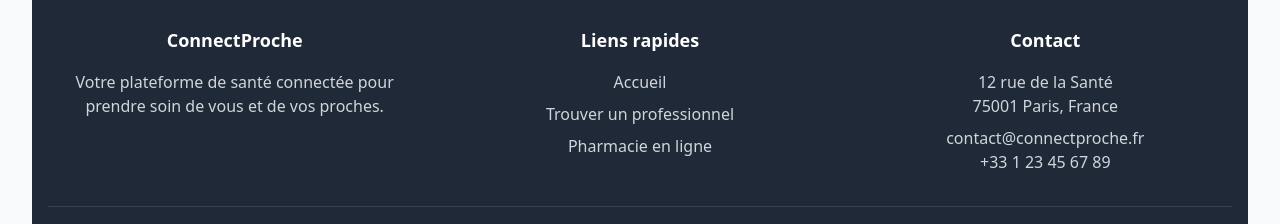
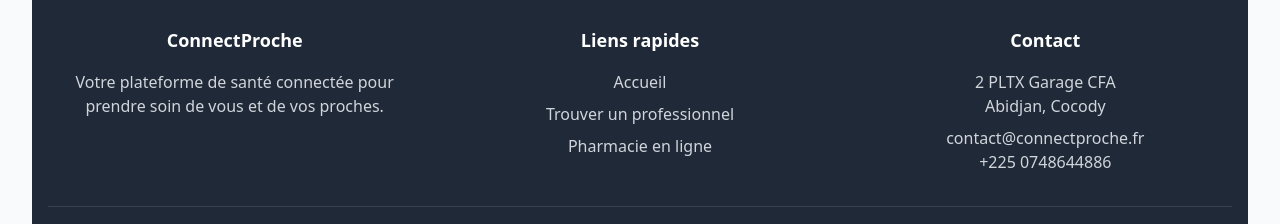
Before and after one commit to yaokouame/connect-proche, a React (Vite) app: page / in a window 1280 px wide. Shown: the part 1501-1725 px from the top of the page. Built offline with nearby package versions, Linux system fonts and the light colour scheme.

Commit message:
Fix: Update contact information
Updated the contact information in the footer of the Layout component.

```diff
--- a/src/components/Layout.tsx
+++ b/src/components/Layout.tsx
@@ -1,4 +1,3 @@
-
 import React from "react";
 import { Link, useLocation } from "react-router-dom";
 import { Button } from "@/components/ui/button";
@@ -247,10 +246,10 @@ const Layout: React.FC<LayoutProps> = ({ children }) => {
             <div>
               <h3 className="text-lg font-semibold mb-4">Contact</h3>
               <address className="not-italic text-gray-300">
-                <p>12 rue de la Santé</p>
-                <p>75001 Paris, France</p>
+                <p>2 PLTX Garage CFA</p>
+                <p>Abidjan, Cocody</p>
                 <p className="mt-2">contact@connectproche.fr</p>
-                <p>+33 1 23 45 67 89</p>
+                <p>+225 0748644886</p>
               </address>
             </div>
           </div>
```
